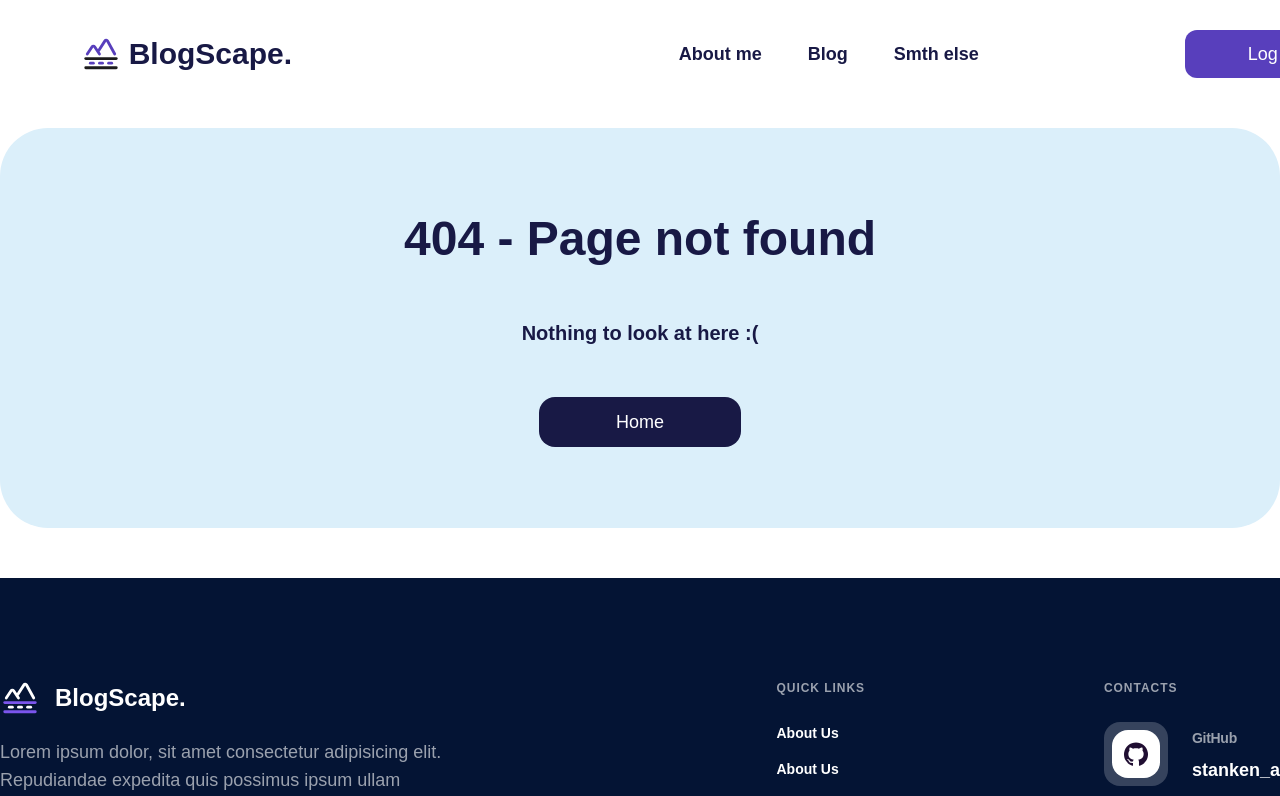
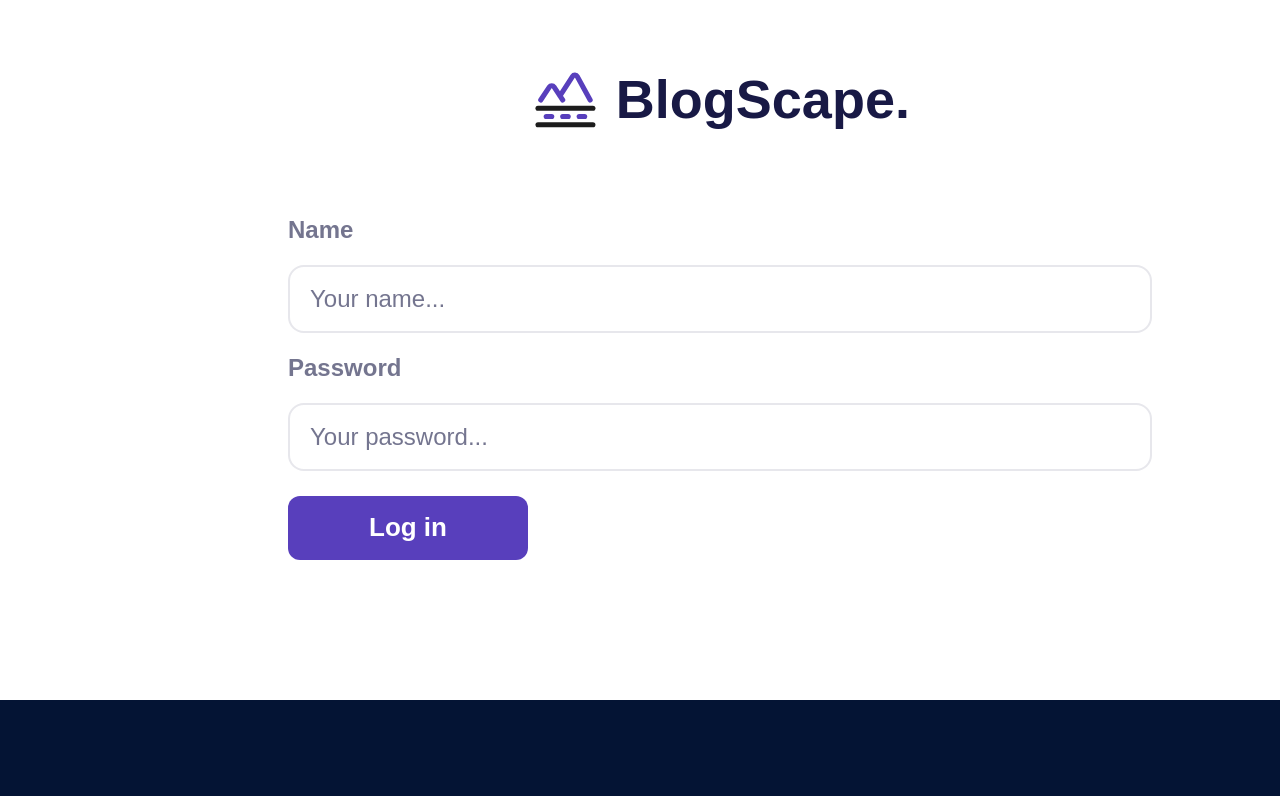
Before and after one commit to stankenA/personal-blog, a React (Create React App) app: page /login in a window 1280 px wide. Shown: the top 796 px of the page. Built offline with nearby package versions, Linux system fonts and the light colour scheme; a web font is replaced by a local one.

Commit message:
feat: add authorization

```diff
--- a/src/blocks/content.css
+++ b/src/blocks/content.css
@@ -1,5 +1,5 @@
 .content {
   width: var(--page-width);
   margin: 0 auto;
-  min-height: 80vh;
+  min-height: 60vh;
 }
--- /dev/null
+++ b/src/blocks/form.css
@@ -0,0 +1,67 @@
+.form {
+  width: 100%;
+  margin-bottom: 20px;
+}
+
+.form_login {
+  width: 60%;
+  margin: 100px auto 0;
+}
+
+.form__row {
+  display: flex;
+  flex-direction: column;
+  justify-content: space-between;
+  align-items: flex-start;
+  margin-bottom: 25px;
+}
+
+.form__label {
+  font-weight: 700;
+  font-size: 24px;
+  line-height: 20px;
+  margin-bottom: 25px;
+  color: rgba(24, 25, 69, 0.6);
+}
+
+.form__input {
+  border-radius: 16px;
+  font-weight: 700;
+  font-size: 24px;
+  line-height: 20px;
+  padding: 18px 20px;
+  box-sizing: border-box;
+  border: 2px solid rgba(24, 25, 69, 0.1);
+  color: #181945;
+  width: 100%;
+}
+
+.form__input::placeholder {
+  color: rgba(24, 25, 69, 0.6);
+  font-weight: 500;
+}
+
+.form__input:focus-visible {
+  border: 2px solid #583FBC;
+  outline: none;
+}
+
+.form__input_type_textarea {
+  width: 100%;
+  min-height: 400px;
+  resize: none;
+}
+
+.form__submit {
+  width: 240px;
+  height: 64px;
+  font-weight: 700;
+  font-size: 26px;
+}
+
+.form__submit_disabled {
+  border: 2px solid rgba(24, 25, 69, 0.1);
+  background-color: #fff;
+  color: rgba(24, 25, 69, 0.6);
+  pointer-events: none;
+}
--- a/src/blocks/header.css
+++ b/src/blocks/header.css
@@ -14,6 +14,11 @@
 .header__logo-link {
   display: flex;
   align-items: center;
+}
+
+.header__logo-link_centered {
+  margin: 50px auto 0;
+  transform: scale(1.8);
 }
 
 .header__logo {
--- a/src/components/App.js
+++ b/src/components/App.js
@@ -1,4 +1,4 @@
-import React from 'react';
+import React, { useState } from 'react';
 import '../index.css';
 
 import { BrowserRouter } from 'react-router-dom';
@@ -6,9 +6,14 @@ import { BrowserRouter } from 'react-router-dom';
 import Header from './Header';
 import Footer from './Footer';
 import AppRouter from './AppRouter';
+import { AuthContext } from '../contexts/AuthContext';
 
 function App() {
+
+  const [isAuth, setIsAuth] = useState(false);
+
   return (
+    <AuthContext.Provider value={{ isAuth, setIsAuth }}>
       <BrowserRouter>
         <div className="App">
           <div className="page">
@@ -18,6 +23,7 @@ function App() {
           </div>
         </div>
       </BrowserRouter>
+    </AuthContext.Provider>
   );
 }
 
--- a/src/components/AppRouter.js
+++ b/src/components/AppRouter.js
@@ -1,12 +1,18 @@
-import React from 'react';
-import { Routes, Route } from 'react-router-dom';
+import React, { useContext } from 'react';
+import { Routes, Route, Navigate } from 'react-router-dom';
+import { AuthContext } from '../contexts/AuthContext';
 
-import { routes } from '../routes/routes';
+import { privateRoutes, publicRoutes } from '../routes/routes';
 
 export default function AppRouter() {
+
+  const { isAuth, setIsAuth } = useContext(AuthContext);
+
   return (
-    <Routes>
-      {routes.map((route) =>
+    <>
+      {isAuth
+        ? <Routes>
+          {privateRoutes.map((route) =>
             <Route
               exact={route.exact}
               path={route.path}
@@ -14,6 +20,27 @@ export default function AppRouter() {
               key={route.path}
             />
           )}
+          <Route
+            exact
+            path="/login"
+            element={<Navigate to="/" replace />}
+          />
         </Routes>
+        : <Routes>
+          {publicRoutes.map((route) =>
+            <Route
+              exact={route.exact}
+              path={route.path}
+              element={route.component}
+              key={route.path}
+            />
+          )}
+          <Route
+            exact
+            path="*"
+            element={<Navigate to="/login" replace />}
+          />
+        </Routes>}
+    </>
   )
 }
--- a/src/components/Footer.js
+++ b/src/components/Footer.js
@@ -11,7 +11,7 @@ export default function Footer() {
       <div className="footer__content">
         <div className="footer__top">
           <div className="footer__info">
-            <Link to="/posts" className="footer__logo-container link">
+            <Link to="/" className="footer__logo-container link">
               <img src={logo} alt="logo" className="footer__logo" />
               <p className="footer__logo-txt">BlogScape.</p>
             </Link>
--- a/src/components/Header.js
+++ b/src/components/Header.js
@@ -1,13 +1,24 @@
-import React from 'react'
+import React, { useContext } from 'react'
 import { Link } from 'react-router-dom';
+import { AuthContext } from '../contexts/AuthContext';
 
 import logo from '../images/logo.svg';
 
 export default function Header() {
+
+  const { isAuth, setIsAuth } = useContext(AuthContext);
+
+  function logout() {
+    setIsAuth(false);
+  }
+
   return (
     <header className="header">
       <div className="header__container">
-        <Link to="/posts" className="header__logo-link link">
+        {isAuth
+          ?
+          <>
+            <Link to="/" className="header__logo-link link">
               <img src={logo} alt="Logo" className="header__logo" />
               <h2 className="header__logo-title">BlogScape.</h2>
             </Link>
@@ -17,14 +28,21 @@ export default function Header() {
                   <Link to="/about" className="header__link link">About me</Link>
                 </li>
                 <li className="header__item">
-              <Link to="/posts" className="header__link link">Blog</Link>
+                  <Link to="/" className="header__link link">Blog</Link>
                 </li>
                 <li className="header__item">
                   <Link to="#" className="header__link link">Smth else</Link>
                 </li>
               </ul>
             </nav>
-        <button className="header__button button">Log in</button>
+            <button className="header__button button" onClick={logout}>Log out</button>
+          </>
+          :
+          <Link to="/" className="header__logo-link header__logo-link_centered link">
+            <img src={logo} alt="Logo" className="header__logo" />
+            <h2 className="header__logo-title">BlogScape.</h2>
+          </Link>
+        }
       </div>
     </header>
   )
--- a/src/components/PostForm.js
+++ b/src/components/PostForm.js
@@ -14,24 +14,24 @@ export default function PostForm({ onAddPost, postId }) {
   const isPostEmpty = post.body === '' || post.title === '';
 
   return (
-    <form className="posts__form" onSubmit={addNewPost}>
-      <div className="posts__row">
-        <label htmlFor="postTitle" className="posts__label">Title</label>
+    <form className="form" onSubmit={addNewPost}>
+      <div className="form__row">
+        <label htmlFor="postTitle" className="form__label">Title</label>
         <input
           name="postTitle"
           type="text"
-          className="posts__input"
+          className="form__input"
           placeholder="Enter post title..."
           required
           value={post.title}
           onChange={evt => setPost({ ...post, title: evt.target.value })}
         />
       </div>
-      <div className="posts__row">
-        <label htmlFor="postTxt" className="posts__label">Text</label>
+      <div className="form__row">
+        <label htmlFor="postTxt" className="form__label">Text</label>
         <textarea
           name="postTxt"
-          className="posts__input posts__input_type_textarea"
+          className="form__input form__input_type_textarea"
           placeholder="Enter post text..."
           required
           value={post.body}
@@ -41,7 +41,7 @@ export default function PostForm({ onAddPost, postId }) {
       </div>
       <button
         type="submit"
-        className={`posts__submit button ${isPostEmpty && 'posts__submit_disabled'}`}
+        className={`form__submit button ${isPostEmpty && 'form__submit_disabled'}`}
         disabled={isPostEmpty ? true : false}
       >Create post</button>
     </form>
--- /dev/null
+++ b/src/contexts/AuthContext.js
@@ -0,0 +1,3 @@
+import React, { createContext } from 'react';
+
+export const AuthContext = createContext(null);
--- a/src/index.css
+++ b/src/index.css
@@ -9,6 +9,7 @@
 @import url(./blocks/header.css);
 @import url(./blocks/banner.css);
 @import url(./blocks/posts.css);
+@import url(./blocks/form.css);
 @import url(./blocks/dropdown.css);
 @import url(./blocks/pagination.css);
 @import url(./blocks/popup.css);
--- /dev/null
+++ b/src/pages/Login.js
@@ -0,0 +1,43 @@
+import React, { useContext } from 'react';
+import { AuthContext } from '../contexts/AuthContext';
+
+export default function Login() {
+
+  const { isAuth, setIsAuth } = useContext(AuthContext);
+
+  function login(evt) {
+    evt.preventDefault();
+    setIsAuth(true);
+  }
+
+  return (
+    <main className="content">
+      <section className="login">
+        <form className="form form_login" onSubmit={login}>
+          <div className="form__row">
+            <label htmlFor="loginName" className="form__label">Name</label>
+            <input
+              name="loginName"
+              type="text"
+              className="form__input"
+              placeholder="Your name..."
+            />
+          </div>
+          <div className="form__row">
+            <label htmlFor="loginPassword" className="form__label">Password</label>
+            <input
+              name="loginPassword"
+              type="password"
+              className="form__input"
+              placeholder="Your password..."
+            />
+          </div>
+          <button
+            type="submit"
+            className={`form__submit button`}
+          >Log in</button>
+        </form>
+      </section>
+    </main>
+  )
+}
--- a/src/routes/routes.js
+++ b/src/routes/routes.js
@@ -1,11 +1,16 @@
 import AboutPage from "../pages/AboutPage";
+import Login from "../pages/Login";
 import PageNotFound from "../pages/PageNotFound";
 import PostIdPage from "../pages/PostIdPage";
 import PostPage from "../pages/PostPage";
 
-export const routes = [
-  { path: '/posts', component: <PostPage />, exact: true },
+export const privateRoutes = [
+  { path: '/', component: <PostPage />, exact: true },
   { path: '/posts/:id', component: <PostIdPage />, exact: true },
   { path: '/about', component: <AboutPage />, exact: true },
   { path: '*', component: <PageNotFound />, exact: true },
 ]
+
+export const publicRoutes = [
+  { path: '/login', component: <Login />, exact: true },
+]
```
Lines whose indentation alone changed are shown as unchanged.
